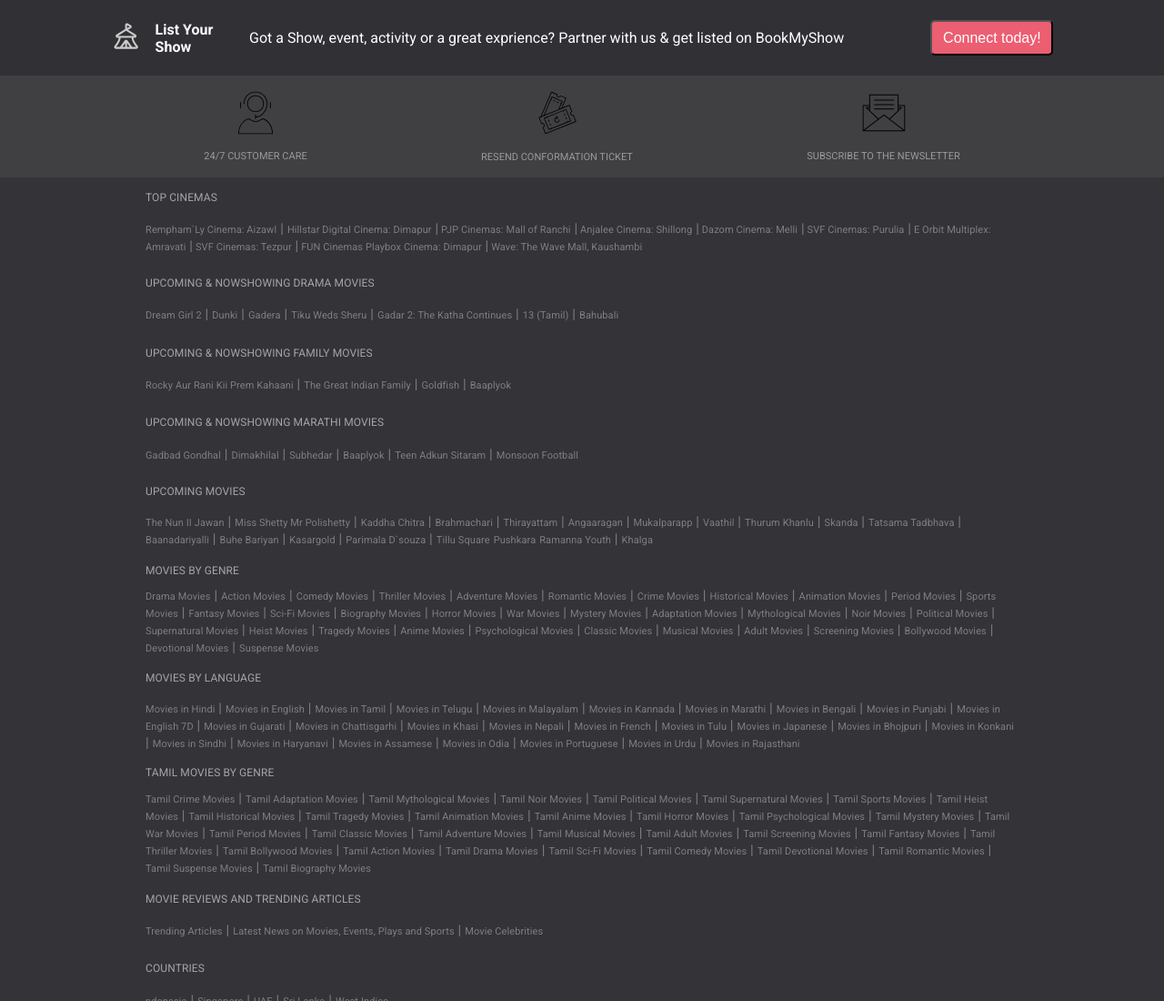
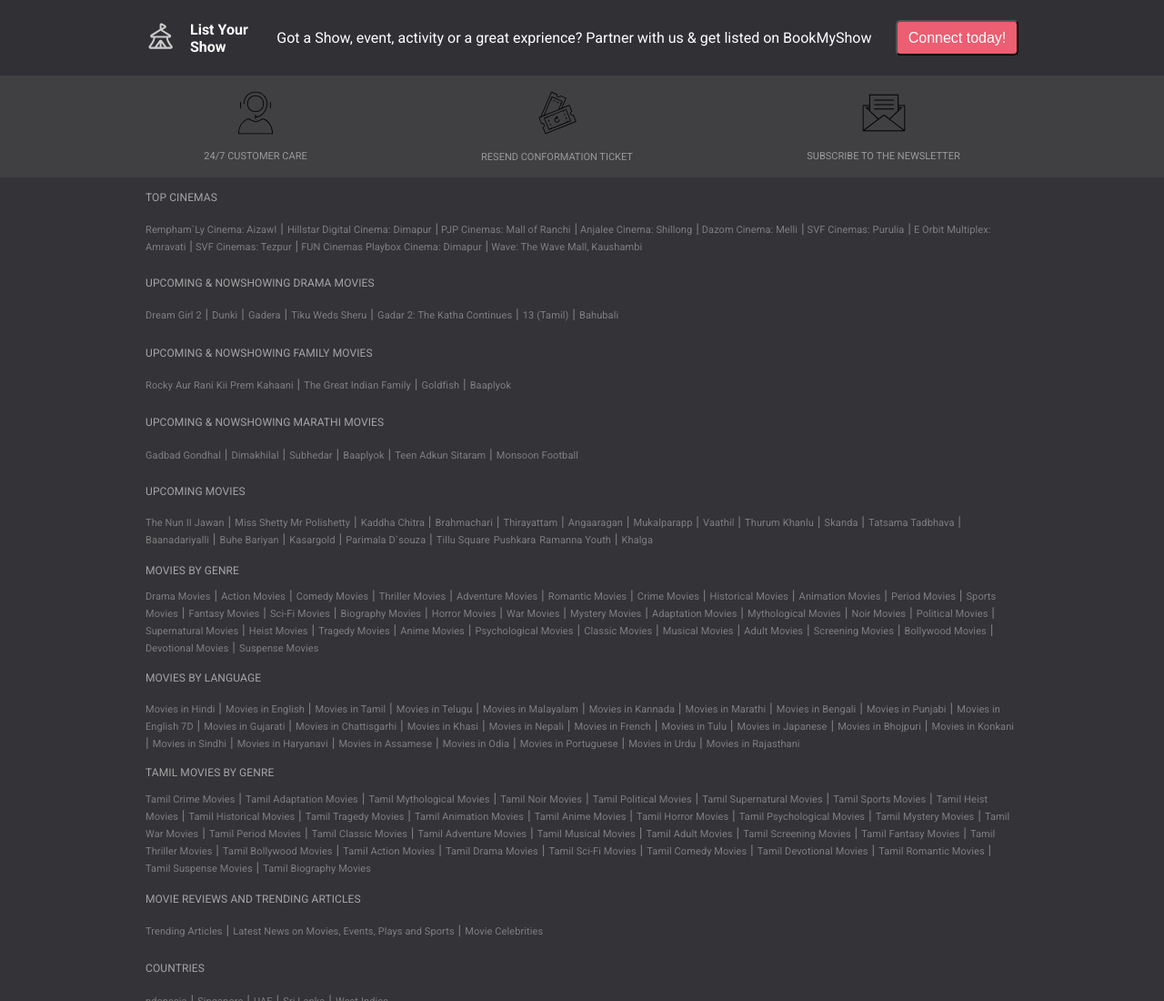
Before and after one commit to Dibyas98/Mct-3-footer, a plain HTML site: page index.html in a window 1280 px wide. Shown: the top 1100 px of the page at 91% size. Drawn offline with Linux system fonts and the light colour scheme.

Commit message:
Footer Successfully Completed

```diff
--- a/styles.css
+++ b/styles.css
@@ -48,7 +48,7 @@
 }
 
 .dibya-footer-inside-head {
-    width: 81%;
+    width: 75%;
     height: 83px;
     display: flex;
     flex-direction: row;
```
